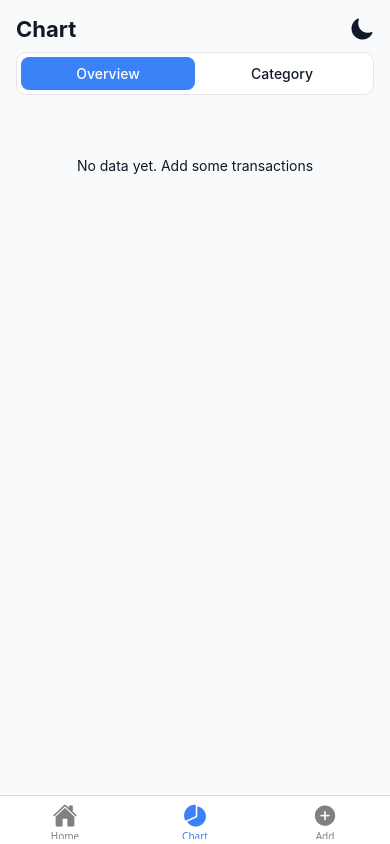
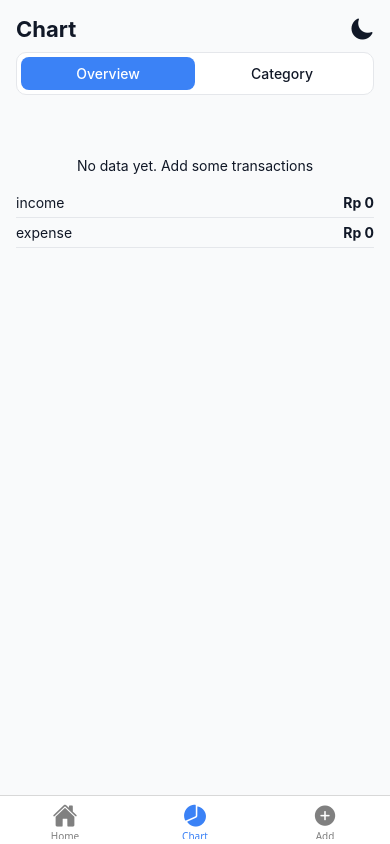
Before and after one commit to Suikayz-cmyk/thr-minggu4-2410501046, a React Native app: screen /Chart in a window 390 px wide. Built offline with nearby package versions, Linux system fonts and the light colour scheme.

Commit message:
style: add transaction amount summary below chart

```diff
--- a/src/screens/ChartScreen.js
+++ b/src/screens/ChartScreen.js
@@ -69,6 +69,8 @@ export default function ChartScreen() {
   totalIncome === 0 &&
   totalExpense === 0 &&
   (!state?.transactions || state.transactions.length === 0);
+
+  const total = safeData.reduce((sum, item) => sum + item.amount, 0);
 
   return (
     <SafeAreaView
@@ -151,16 +153,44 @@ export default function ChartScreen() {
         ) : (
           <PieChart
             data={safeData}
-            width={screenWidth - 32}
+            width={screenWidth}
             height={220}
             accessor="amount"
             backgroundColor="transparent"
-            paddingLeft="15"
+
             chartConfig={{
               color: () => theme.text
             }}
           />
         )}
+
+        <View style={{ marginTop: 20 }}>
+          {safeData.map((item, index) => (
+            <View
+              key={index}
+              style={{
+                flexDirection: 'row',
+                justifyContent: 'space-between',
+                marginBottom: 6,
+                borderBottomWidth: 1,
+                borderBottomColor: theme.border,
+                paddingBottom: 6
+              }}
+            >
+              {/* kiri */}
+              <Text style={{ color: theme.text }}>
+                {item.name}
+              </Text>
+
+              {/* kanan */}
+              <Text style={{ color: theme.text, fontWeight: 'bold' }}>
+                Rp {item.amount}
+              </Text>
+            </View>
+          ))}
+        </View>
+
+
       </View>
     </SafeAreaView>
   );
```
